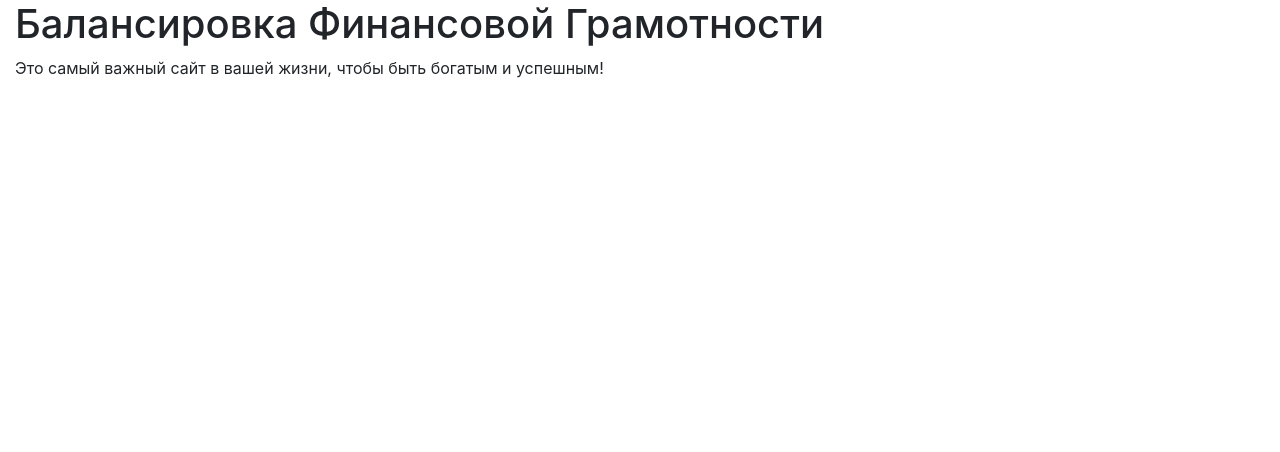
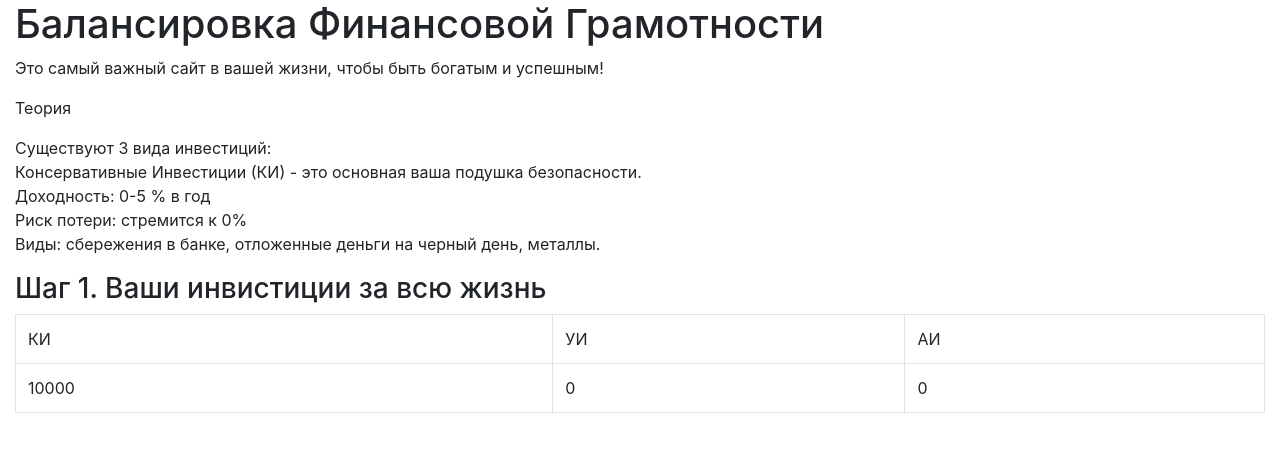
Before and after one commit to Lyumih/balancing-financial-literacy, a plain HTML site: page index.html in a window 1280 px wide. Drawn offline with nearby package versions, Linux system fonts and the light colour scheme.

Commit message:
feat(web): start fin gram

```diff
--- a/index.html
+++ b/index.html
@@ -18,7 +18,33 @@
   <div class="container-fluid" id="app">
     <h1>Балансировка Финансовой Грамотности</h1>
     <p>Это самый важный сайт в вашей жизни, чтобы быть богатым и успешным!</p>
+    <div>
+      <p>Теория</p>
+      <p>Существуют 3 вида инвестиций:<br>
+        Консервативные Инвестиции (КИ) - это основная ваша подушка безопасности.<br>
+        Доходность: 0-5 % в год<br>
+        Риск потери: стремится к 0%<br>
+        Виды: сбережения в банке, отложенные деньги на черный день, металлы.<br>
+      </p>
+    </div>
 
+    <div>
+      <h3>Шаг 1. Ваши инвистиции за всю жизнь</h3>
+      <div>
+        <table class="table table-bordered">
+          <tr>
+            <td>КИ</td>
+            <td>УИ</td>
+            <td>АИ</td>
+          </tr>
+          <tr>
+            <td>10000</td>
+            <td>0</td>
+            <td>0</td>
+          </tr>
+        </table>
+      </div>
+    </div>
 
   </div>
 
```
